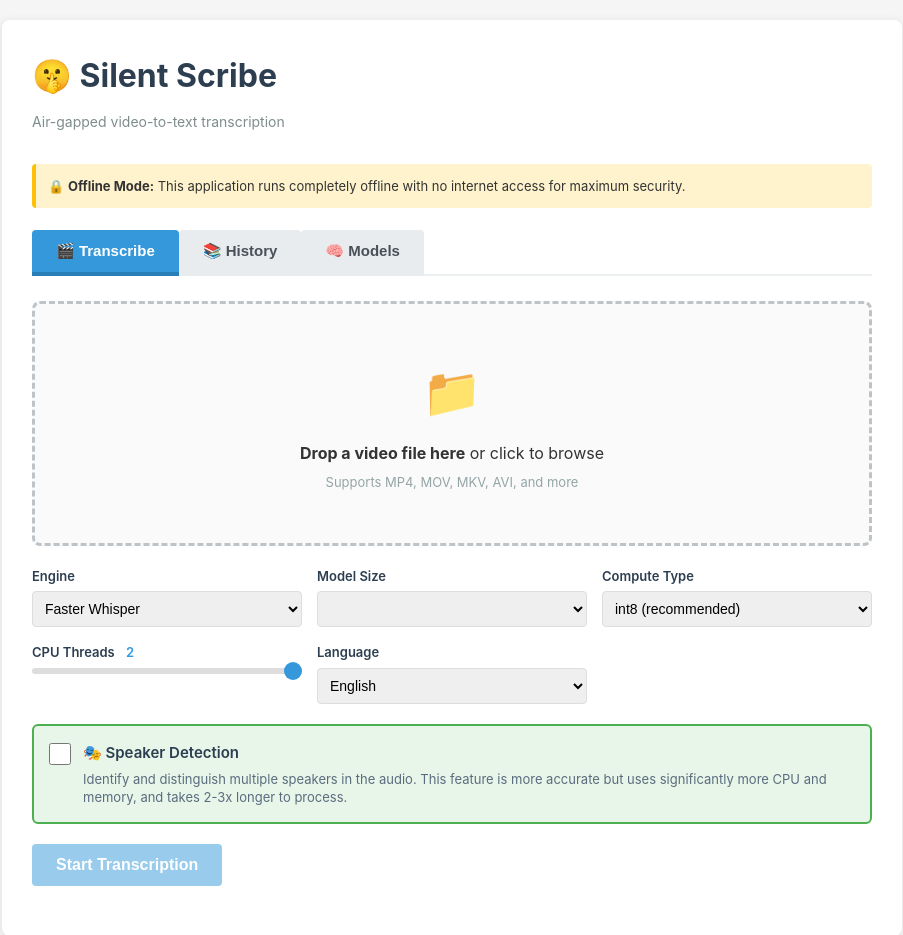
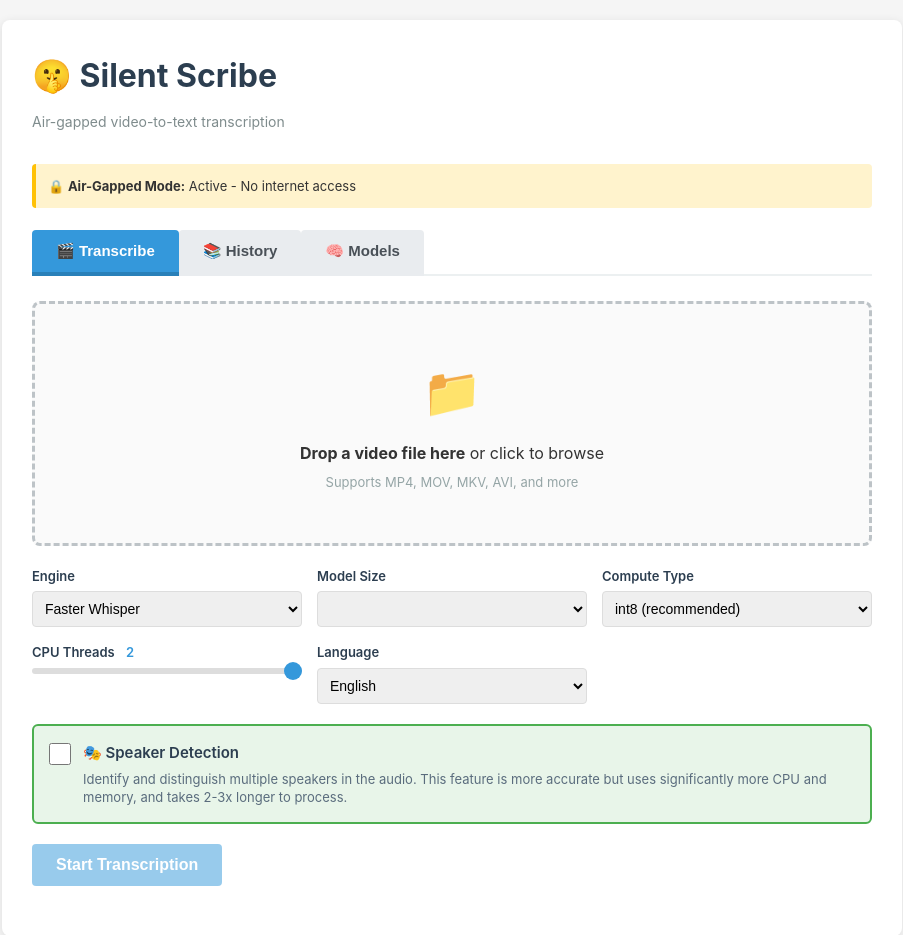
Before and after one commit to jesusCDev/offline-scribe, a FastAPI app: page / in a window 1280 px wide. Shown: the top 935 px of the page, without its empty margins (188-1091 px from the left). Run offline with FastAPI, Linux system fonts and the light colour scheme; parts of the project's set-up code (start-up, migrations or seed data) failed here and were passed over.

Commit message:
feat: Add dynamic air-gap mode indicator to main UI
- Add offlineModeIndicator with dynamic icon and status text
- Indicator changes color based on offline mode setting
- Yellow/lock icon when air-gapped, blue/globe when online
- Load offline mode status on page load via electronAPI
- Provides clear visual feedback to user about internet access state

```diff
--- a/app/templates/index.html
+++ b/app/templates/index.html
@@ -735,8 +735,8 @@
         <h1>🤫 Silent Scribe</h1>
         <p class="subtitle">Air-gapped video-to-text transcription</p>
 
-        <div class="info-box">
-            🔒 <strong>Offline Mode:</strong> This application runs completely offline with no internet access for maximum security.
+        <div id="offlineModeIndicator" class="info-box">
+            <span id="offlineModeIcon">🔒</span> <strong>Air-Gapped Mode:</strong> <span id="offlineModeStatus">Active - No internet access</span>
         </div>
 
         <!-- Tab Navigation -->
@@ -1597,6 +1597,40 @@
             }
         }
 
+        // Load offline mode status and update indicator
+        async function loadOfflineModeStatus() {
+            // Check if we're in Electron environment
+            if (window.electronAPI && window.electronAPI.getOfflineMode) {
+                try {
+                    const result = await window.electronAPI.getOfflineMode();
+                    updateOfflineModeIndicator(result.offlineMode);
+                } catch (error) {
+                    console.error('Failed to load offline mode status:', error);
+                }
+            }
+        }
+
+        function updateOfflineModeIndicator(offlineMode) {
+            const indicator = document.getElementById('offlineModeIndicator');
+            const icon = document.getElementById('offlineModeIcon');
+            const status = document.getElementById('offlineModeStatus');
+
+            if (offlineMode) {
+                indicator.style.background = '#fff3cd';
+                indicator.style.borderLeftColor = '#ffc107';
+                icon.textContent = '🔒';
+                status.textContent = 'Active - No internet access (models cannot be downloaded)';
+            } else {
+                indicator.style.background = '#d1ecf1';
+                indicator.style.borderLeftColor = '#0c5460';
+                icon.textContent = '🌐';
+                status.textContent = 'Disabled - Internet access enabled (you can download models from the Models tab)';
+            }
+        }
+
+        // Load offline mode status on page load
+        loadOfflineModeStatus();
+
         // Attach tab click handlers
         document.getElementById('tabTranscribeBtn').addEventListener('click', () => switchTab('Transcribe'));
         document.getElementById('tabHistoryBtn').addEventListener('click', () => switchTab('History'));
```
